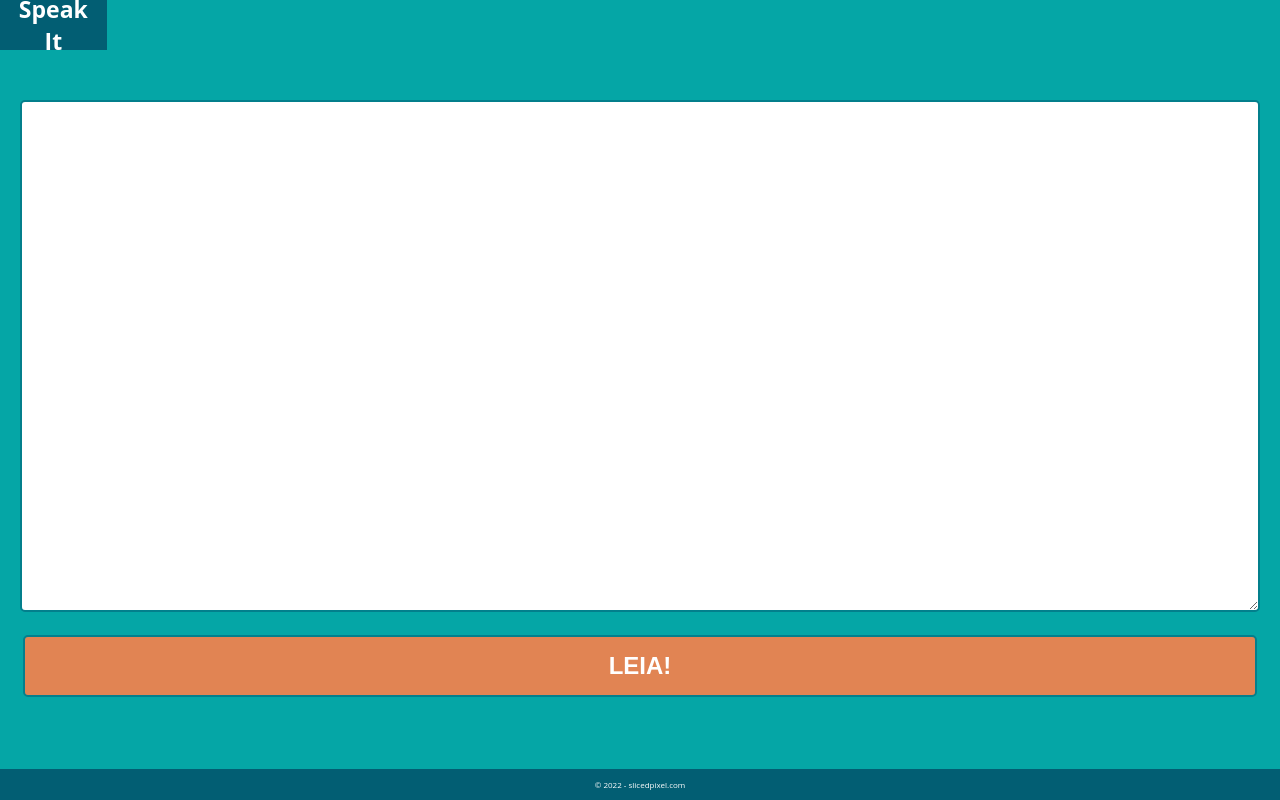
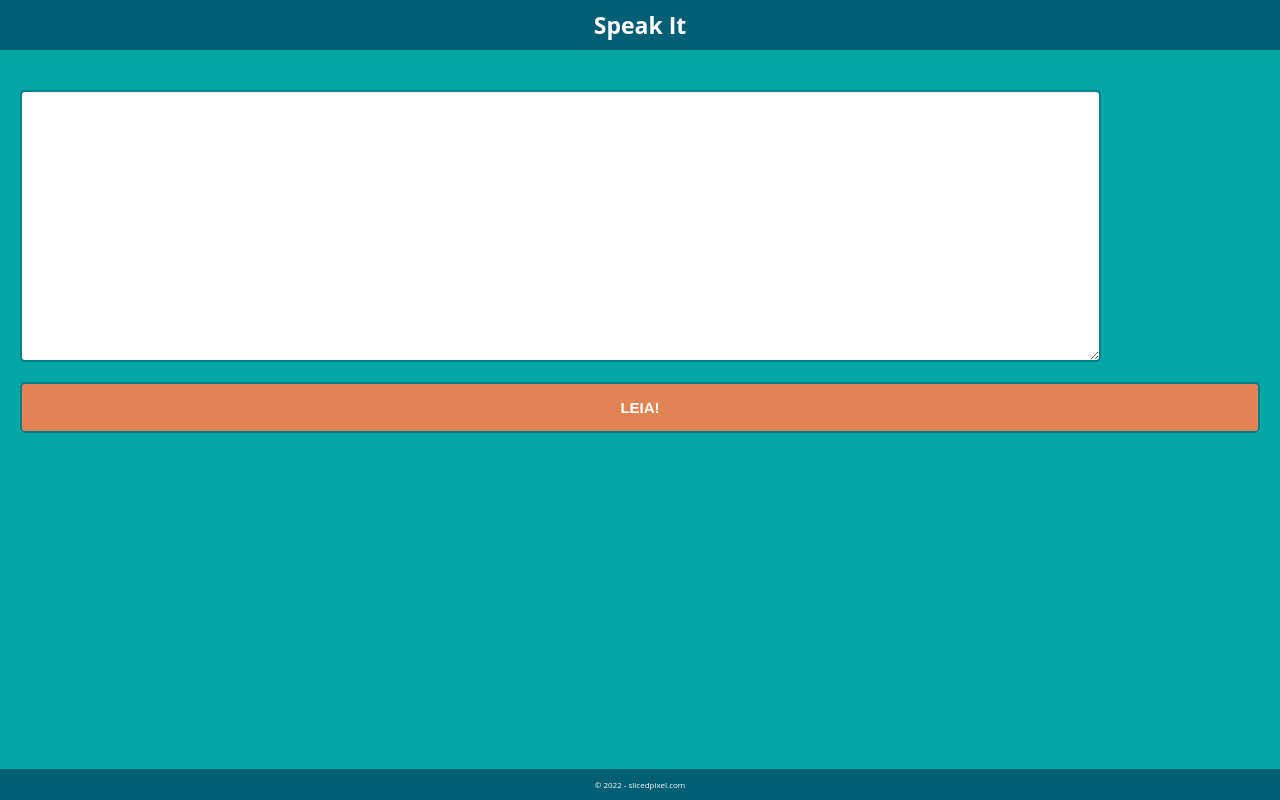
Before and after one commit to wildiney/SpeakItJS, a Next.js app: page / in a window 1280 px wide. Built offline with nearby package versions, Linux system fonts and the light colour scheme.

Commit message:
refactor: update structure

```diff
--- a/components/Keyboard/Keyboard.module.css
+++ b/components/Keyboard/Keyboard.module.css
@@ -17,7 +17,7 @@ flex-wrap: wrap;
 }
 
 .keys button{
-  margin:.3rem;
+  /* margin:.3rem; */
   flex: 1;
-  font-size: 3vh;
+  font-size: 1.5rem;
 }
--- a/components/Layout/Layout.module.css
+++ b/components/Layout/Layout.module.css
@@ -1,8 +1,6 @@
+
 .container {
-  position: relative;
-  height: 1vh;
   margin: 0 auto;
-  display: grid;
-  grid-template-rows: 10vh 80vh 10vh;
-  grid-template-columns: 1fr 10fr 1fr;
+  display: flex;
+  flex-direction: column;
 }
--- a/components/Textarea/TextArea.module.css
+++ b/components/Textarea/TextArea.module.css
@@ -1,7 +1,6 @@
 .textArea {
-  grid-column: 1/4;
-  grid-row: 1/2;
   text-transform: uppercase;
+  width: 100%;
   height: 100%;
   margin-bottom: 2rem;
 }
--- a/components/Textarea/TextArea.tsx
+++ b/components/Textarea/TextArea.tsx
@@ -1,7 +1,9 @@
 import React from 'react'
 import classes from './TextArea.module.css'
 
-function TextArea({ keyupHandler, textHandler, changeHandler }) {
+function TextArea ({
+  keyupHandler,
+  textHandler, changeHandler }) {
   return (
     <div className={classes.textArea}>
       <textarea
```
